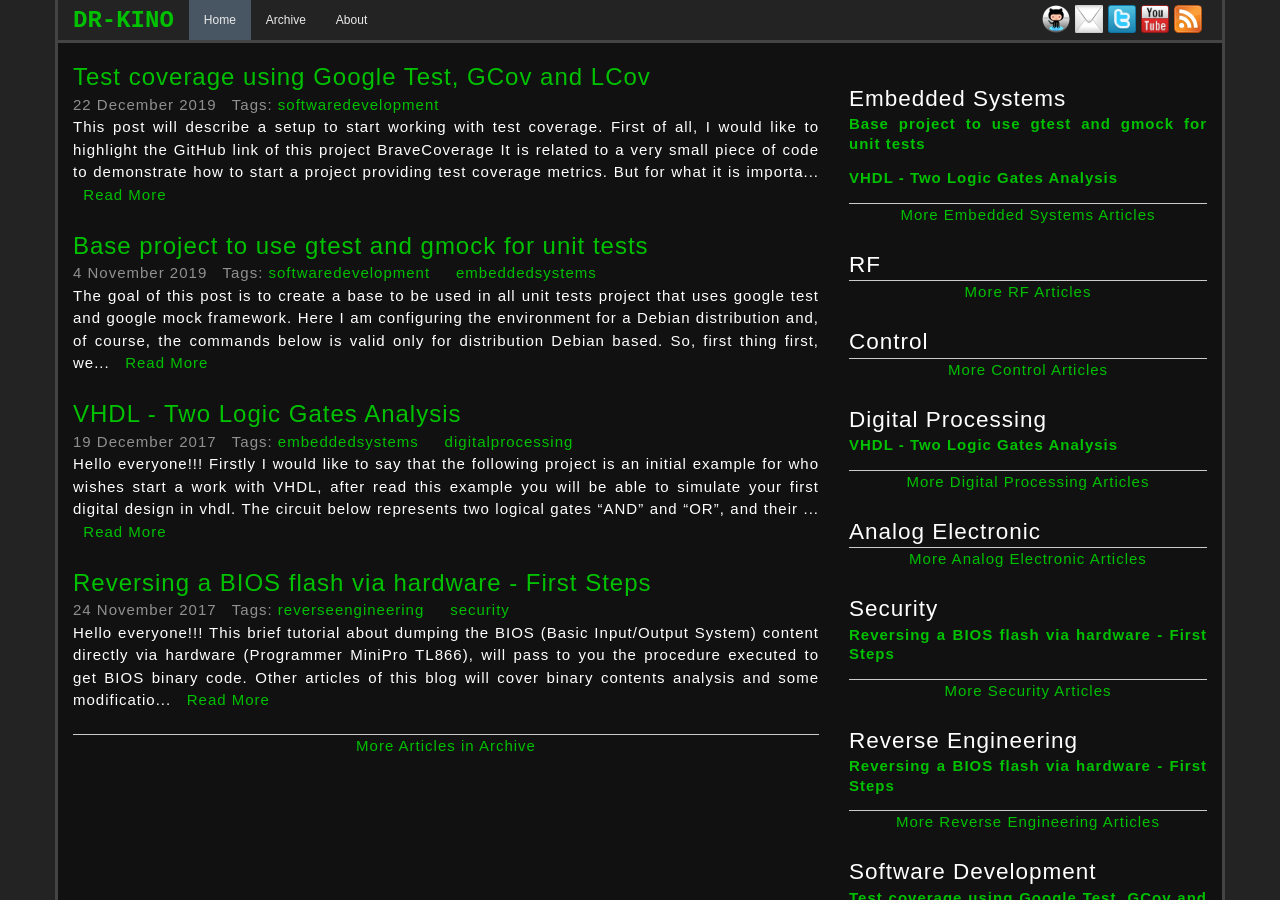
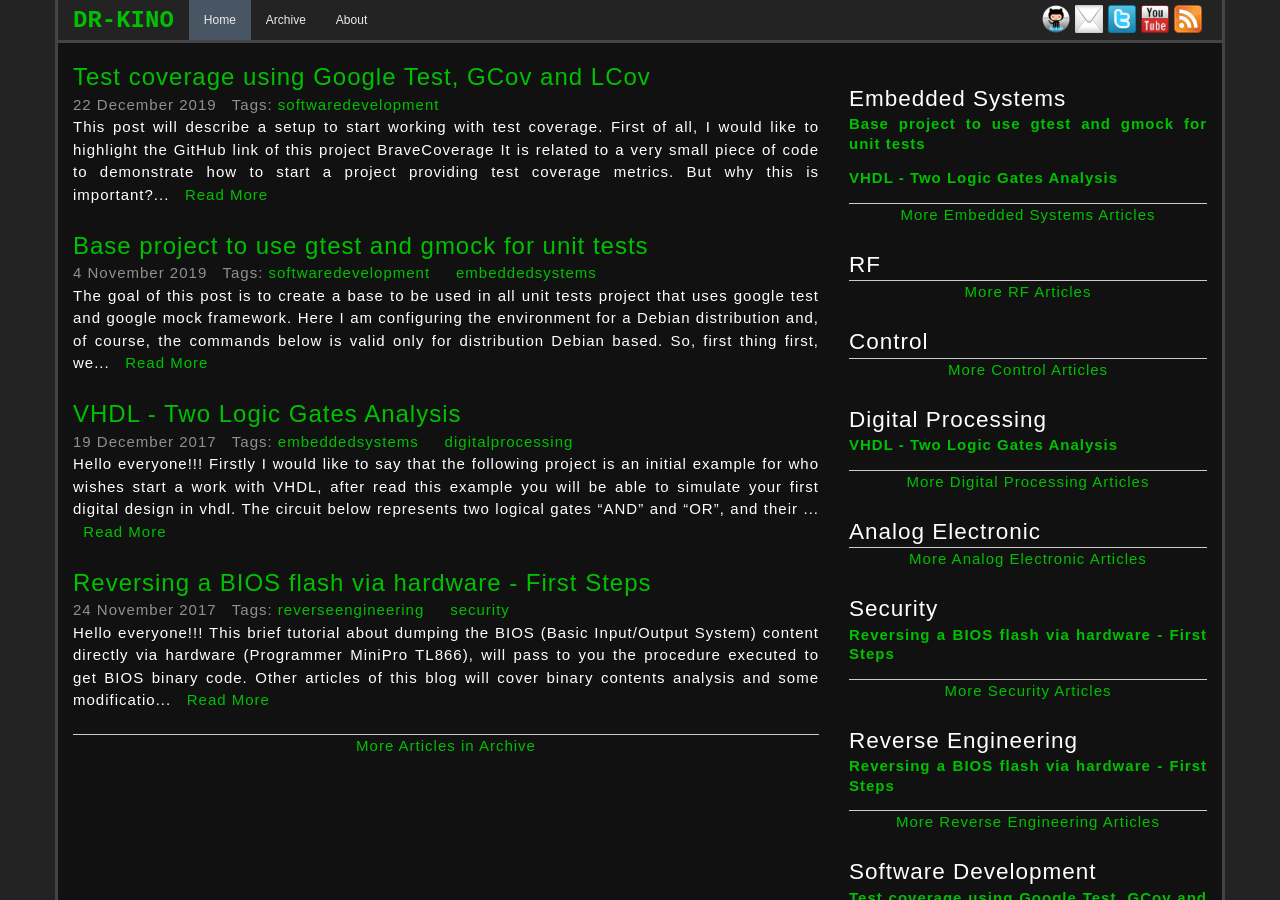
Before and after one commit to dr-kino/dr-kino.github.io, a Jekyll site: the page built from index.html, in a window 1280 px wide and 900 px high. Built offline with Jekyll 4.4.1, drawn with Linux system fonts in a browser that asks for light colours; nearby versions of some CDN libraries; comment, search, counter and statistics services are not loaded; some of the changed lines change nothing that is shown.

Commit message:
Corrections done related to grammar.

````diff
--- a/_posts/2019-12-22-test-coverage-using-gtest-gcov-and-lcov.markdown
+++ b/_posts/2019-12-22-test-coverage-using-gtest-gcov-and-lcov.markdown
@@ -11,13 +11,13 @@
 
 This post will describe a setup to start working with test coverage. First of all, I would like to highlight the GitHub link of this project [BraveCoverage](https://github.com/dr-kino/BraveCoverage)
 
-It is related to a very small piece of code to demonstrate how to start a project providing test coverage metrics. But for what it is important? In resume, there are many motives to do that but I like to concentrante in one: The Quality of Your Job. When you provide unit tests for your code it means that you are a person concerned about the quality of your delivered work and want to improve your skills, for instance. And the way to know if you are testing all the lines is through code coverage tool.
+It is related to a very small piece of code to demonstrate how to start a project providing test coverage metrics. But why this is important? In resume, there are many reasons to do that but I would like to focus in one: The Quality of Your Job. When you provide unit tests for your code it means that you are a person concerned about the quality of your delivered work and want to improve your skills, for instance. And the way to know if you are testing all the lines is through code coverage tool.
 
-The tool chosen to execute code coverage is [Gcov](https://linux.die.net/man/1/gcov), with this tool you will be able to know how many times the lines of your program was executed and if there are lines non executed by your tests cases. You can see the results provided by the gcov in the next image, basically it shows the total of line in your program and the lines runned by the test program, note highlighted in green all line tested and you can see also that some lines regarding to library have included in analysis.
+The tool chosen to execute code coverage is [Gcov](https://linux.die.net/man/1/gcov), with this tool you will be able to know how many times the lines of your program was executed and if there are lines non executed by your tests cases. You can see the results provided by the gcov in the next image, basically it shows the total of line in your program and the lines runned by the test program, note highlighted in green all line tested and you can see also that some lines regarding to library have been included in analysis.
 
 <img src="/images/posts/00005-E.png" />
 
-For demonstrates the usage of code coverage using [Google Test](https://github.com/google/googletest), [Gcov](https://linux.die.net/man/1/gcov) and [Lcov](https://linux.die.net/man/1/lcov) a simple example was done in C++ language, it's a simple class that add to integer values and the methods declaration can be seen afterward class, as you can see below. Please, considere that I am not concerned with a safety code, it was written just to demonstrante how to create a code coverage setup.
+To demonstrates the usage of code coverage using [Google Test](https://github.com/google/googletest), [Gcov](https://linux.die.net/man/1/gcov) and [Lcov](https://linux.die.net/man/1/lcov) a simple example was done in C++ language, it's a simple class that add to integer values and the methods declaration can be seen afterward class, as you can see below. Please, considere that I am not concerned with a safety code, it was written just to demonstrante how to create a code coverage setup.
 
 Class declaration:
 {% highlight c++ %}
@@ -66,7 +66,7 @@
 {% endhighlight %}
 
 
-It's possible see the test case result also.
+It is also possible to see the test case result.
 
 Test Results:
 ```
@@ -91,7 +91,7 @@
 
 The first line above just creates the build folder, join in it and executes cmake.
 
-The "make init" step executes the clean command and removes the files generated by an previous "make gcov" command, this command should be executed ALWAYS before the next one because it is responsible for the build. Next step "make gcov" generates the metrics for code coverage, with this command is possible to see the results in prompt and the last but not least, the command "make lcove" produces a front end (html) to the test coverage results, it cosumes the *.gcno and *.gcda generated file through the previous command. Finally the "make lcov" uses the tool genhtml to group the html files generated in a hierarchical way.
+The "make init" step executes the clean command and removes the files generated by a previous "make gcov" command, this command should be executed ALWAYS before the next one because it is responsible for the build. Next step "make gcov" generates the metrics for code coverage, with this command is possible to see the results in prompt and the last but not least, the command "make lcov" produces a front end (html) to the test coverage results, it cosumes the *.gcno and *.gcda generated file through the previous command. Finally the "make lcov" uses the tool genhtml to group the html files generated in a hierarchical way.
 
 Below you can see the CMakeFiles.txt snippets that references the commands described before.
 
@@ -127,7 +127,7 @@
     )
 {% endhighlight %}
 
-The results for the code coverage execution can be seen in the four images below, it is executed for four modules located in src and test/src projetc directories. In the first two image is possible to see the result for the test modules itself and the last two images is related to the project core, it means the main program. For reasons of quality, the module brave_coverage should be focused in the code coverage results.
+The results for the code coverage execution can be seen in the four images below, it is executed for four modules located in src and test/src projetc directories. In the first two images is possible to see the result for the test modules itself and the last two images are related to the project core, it means the main program. For reasons of quality, the module brave_coverage should be focused in the code coverage results.
 
 <img src="/images/posts/00005-A.png" />
 
````
